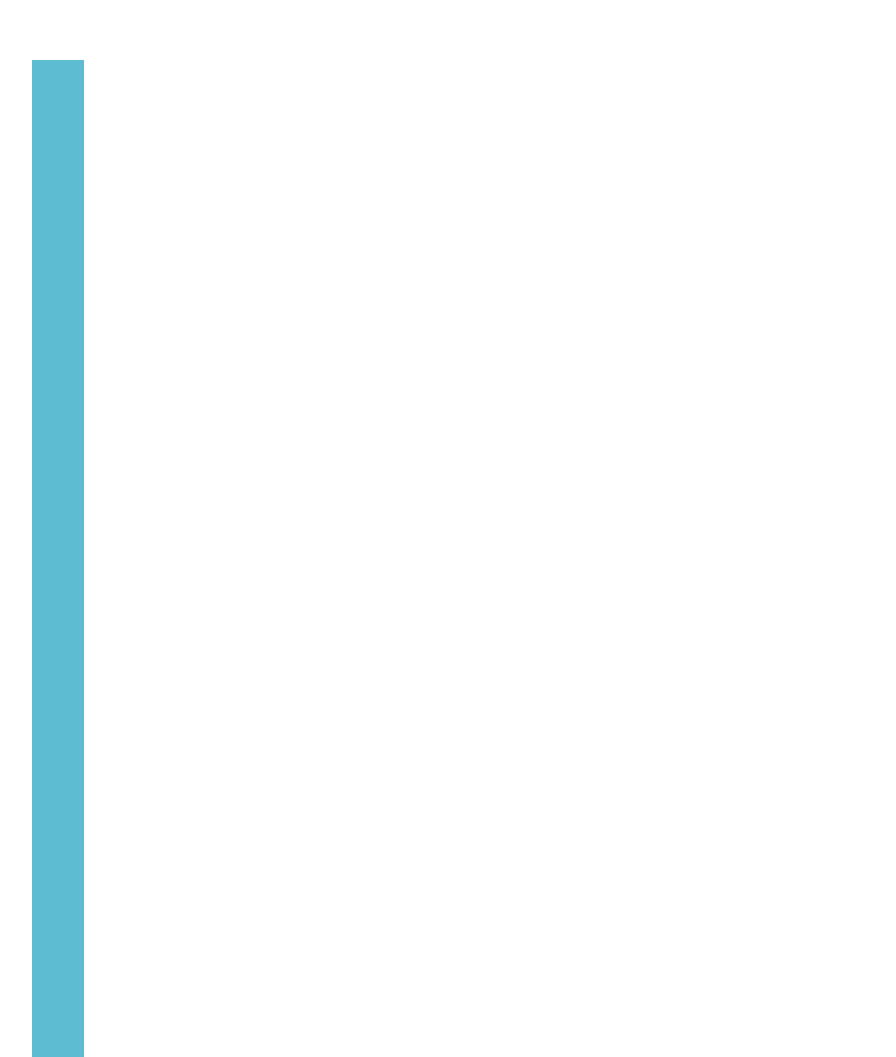
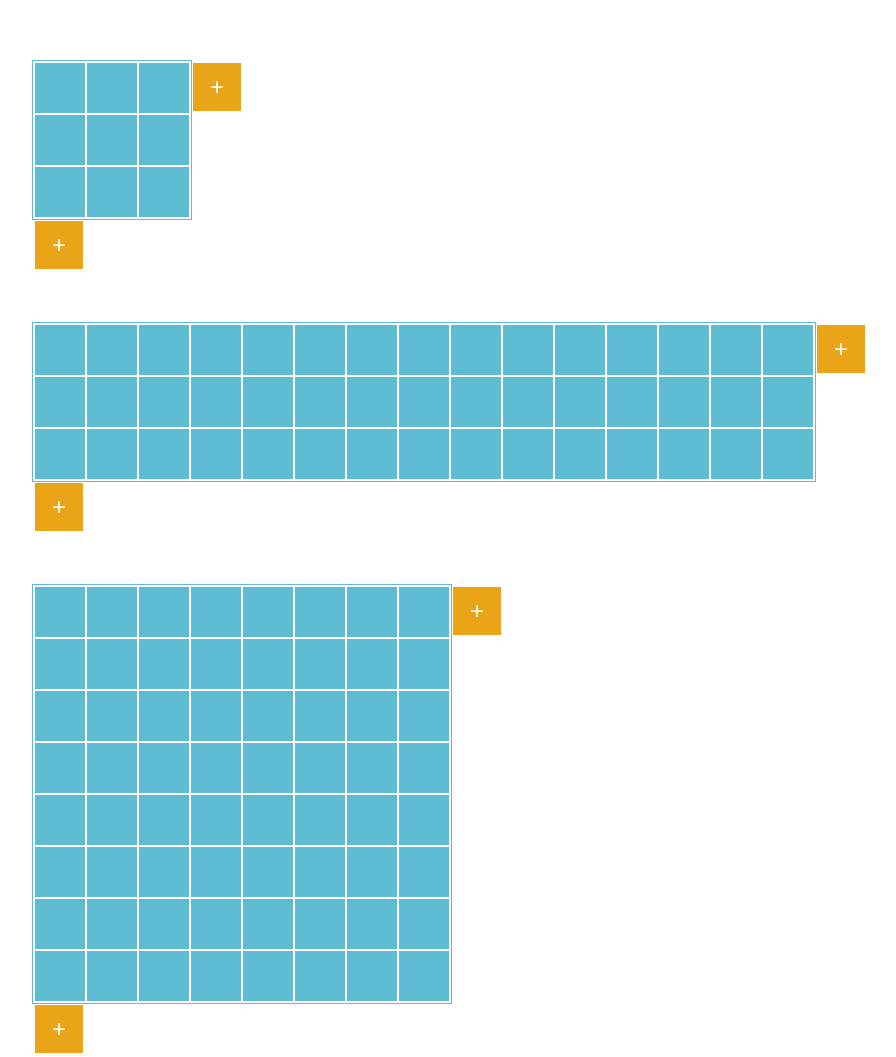
Before and after one commit to msbabenko/01-squares, a plain HTML site: page index.html in a window 1280 px wide. Shown: the top 1057 px of the page, without its empty margins (28-924 px from the left). Drawn offline with Linux system fonts and the light colour scheme.

Commit message:
Update styles.css

```diff
--- a/styles.css
+++ b/styles.css
@@ -1,27 +1,38 @@
-.wrapper{
-  display: grid;
-  position: absolute;
+.wrapper {
+  display: flex;
+  flex-flow: column;
 }
 
-.board{
-  grid-area: 1/ 1;
+div {
+  display: flex;
+}
 
+.board {
+  grid-area: 1/1;
   display: grid;
-  grid-template-columns: 52px auto ;
-  grid-template-rows: 52px auto ;
+  grid-template-columns: 52px;
+  grid-template-rows: 52px;
+  grid-gap: 0;
 }
 
 .playground {
-  grid-area: 2/ 2;
-
+  grid-area: 2/2;
   border-spacing: 2px;
   border: 1px solid #5dbcd2;
+  display: flex;
+  gap: 2px;
+  padding: 2px;
+  flex-direction: column;
+  width: fit-content;
 }
 
-.main-block {
-  background: #5dbcd2;
-  width: 50px;
-  height: 50px;
+.row {
+  display: flex;
+  gap: 2px;
+}
+
+.board:hover .delete-block {
+  display: block;
 }
 
 .block {
@@ -29,39 +40,34 @@
   height: 50px;
   border: 1px solid white;
   user-select: none;
-
-  font-family:monospace;
-  font-size: 1.6rem;
+  font-size: 1.5rem;
   color: white;
-  text-align: center;
-  line-height: 50px;
+  outline: none;
 }
 
-.block:hover{
+.block:hover {
   cursor: pointer;
 }
 
-.block:active{
+.block:active {
   border-radius: 2px;
   box-shadow: 0 0 2px 2px #5dbcd2;
-
 }
 
 .add-block {
   background-color: #e9a417;
   transition: all 0.3s linear;
 }
-.add-block:last-child{
-grid-area: 2 / 1;
-margin-left: 54px;
+
+.part-one > .add-block {
+  margin-top: 54px;
+}
+.part-two > .add-block {
+  margin-left: 54px;
 }
 
-.add-block:nth-last-child(2){
-grid-area: 1 / 2;
-margin-top: 54px;
-}
-.add-block:hover{
-background-color: #f5bc5e;
+.add-block:hover {
+  background-color: #f5bc5e;
 }
 
 .delete-block {
@@ -70,16 +76,20 @@ background-color: #f5bc5e;
   display: none;
 }
 
-.delete-block:first-child{
-  grid-area: 2 / 1;
-  position: relative;
- }
-
-.delete-block:nth-child(2){
-  grid-area: 1 / 2;
-  position: relative;
+.delete-block:first-child {
+  grid-area: 2/1;
 }
 
-.delete-block:hover{
+.delete-block:nth-child(2) {
+  grid-area: 1/2;
+}
+
+.delete-block:hover {
   background-color: #dc4c54;
 }
+
+.main-block {
+  background: #5dbcd2;
+  width: 50px;
+  height: 50px;
+}
```
